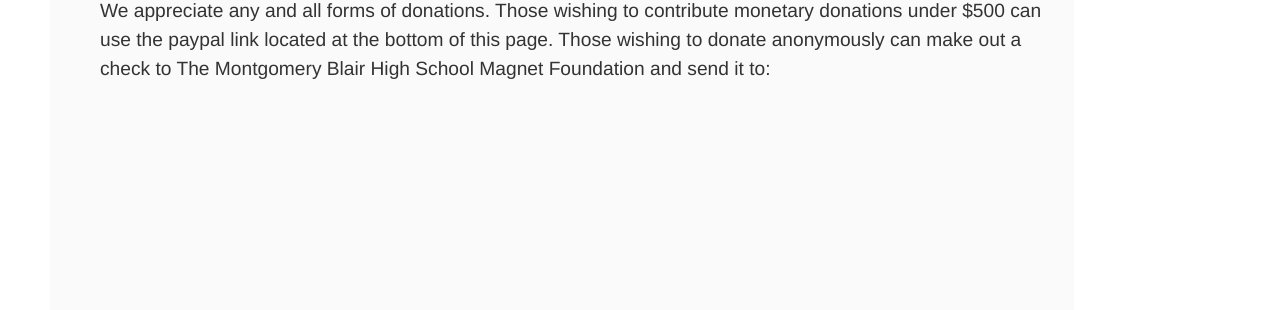
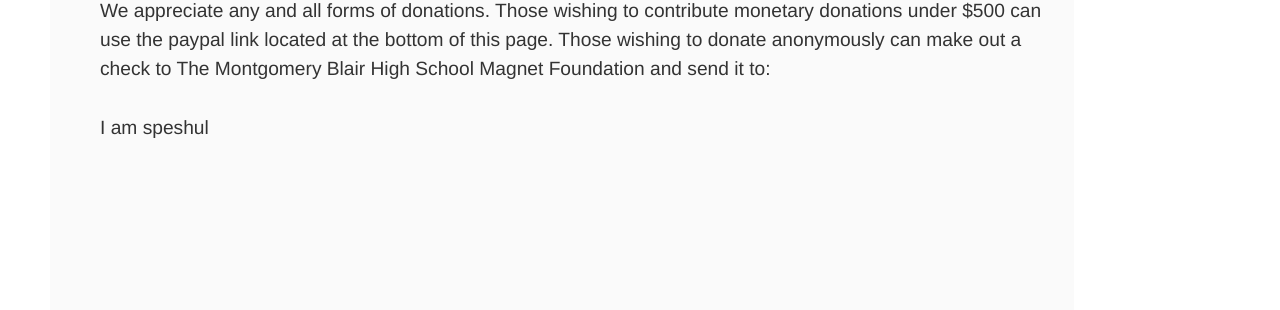
Before and after one commit to mouseythemouse/blair-robot-project.github.io, a Jekyll site: the page built from index.html, in a window 1280 px wide. Shown: the part 463-773 px from the top of the page. Built offline with Jekyll 4.4.1, drawn with Linux system fonts in a browser that asks for light colours.

Commit message:
Update index.html

```diff
--- a/index.html
+++ b/index.html
@@ -9,4 +9,7 @@
 	<p>We appreciate any and all forms of donations. Those wishing to contribute monetary donations under
 	$500 can use the paypal link located at the bottom of this page. Those wishing to donate anonymously can
 	make out a check to The Montgomery Blair High School Magnet Foundation and send it to:</p>
+	<div class="speshul">
+		<p>I am speshul</p>
+	</div>
 </div>
```
